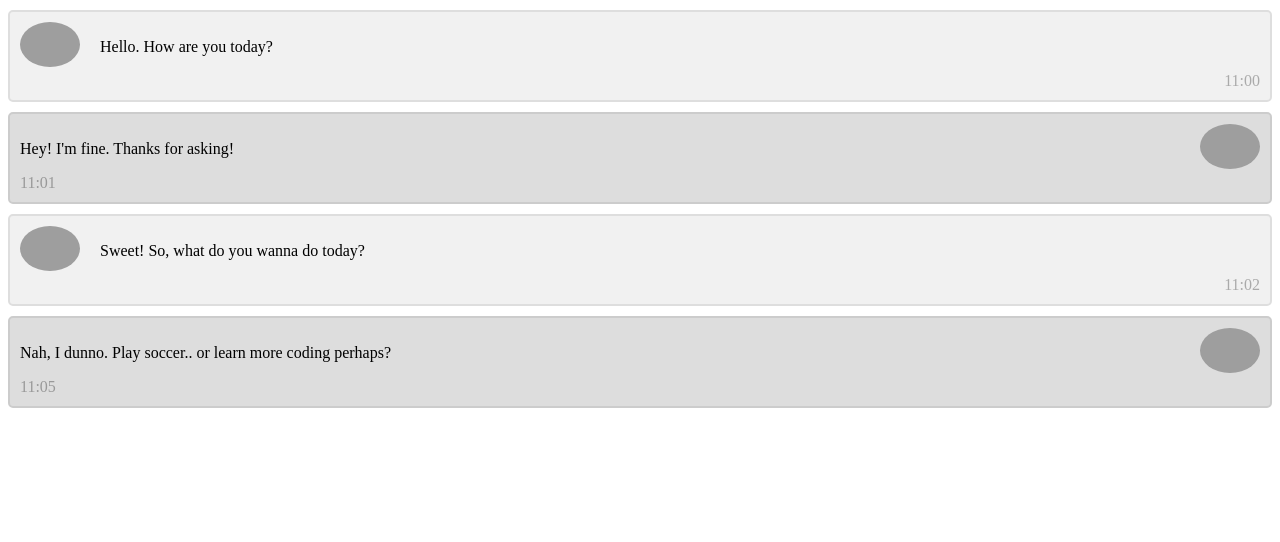
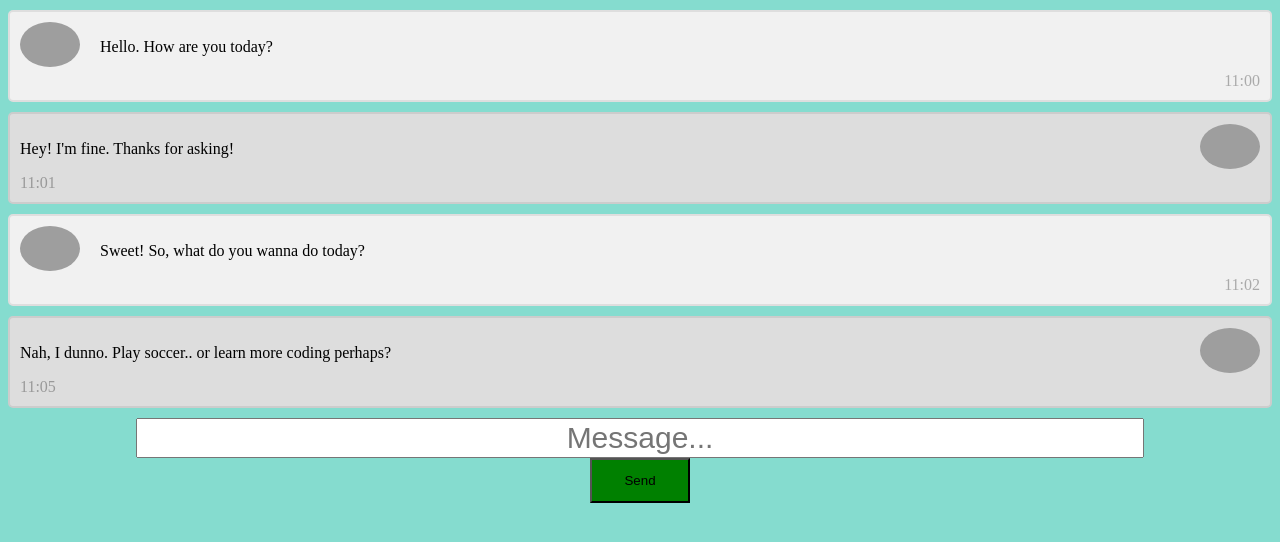
Before and after one commit to alextitov19/p1-codingcrocs-tri3, a website: page src/main/resources/templates/Store/Store_Chat.html in a window 1280 px wide. Drawn offline with Linux system fonts and the light colour scheme; grey boxes are pictures that could not be loaded.

Commit message:
Update Store_Chat.html

```diff
--- a/src/main/resources/templates/Store/Store_Chat.html
+++ b/src/main/resources/templates/Store/Store_Chat.html
@@ -4,7 +4,7 @@
     <meta charset="UTF-8">
     <title>Title</title>
 </head>
-<body>
+<body style="background-color: #85dccf">
 
 <div class="container">
   <img src="https://media-exp1.licdn.com/dms/image/C5603AQHX99eI6ZCt8g/profile-displayphoto-shrink_400_400/0/1526055499066?e=1628726400&v=beta&t=d3SY71mM-juZOSN6h6o3DAeUinlums5q9cJYcB19we4" alt="Avatar">
@@ -28,6 +28,11 @@
   <img src="https://pbs.twimg.com/profile_images/1665064826/IMG_4772_400x400.jpg" alt="Avatar" class="right">
   <p>Nah, I dunno. Play soccer.. or learn more coding perhaps?</p>
   <span class="time-left">11:05</span>
+</div>
+
+<div style="text-align: center">
+  <input type="text" placeholder="Message..." style="width: 1000px; font-size: 30px; text-align: center"><br>
+  <button style="width: 100px; height: 45px; background-color: green">Send</button>
 </div>
 
 </body>
```
